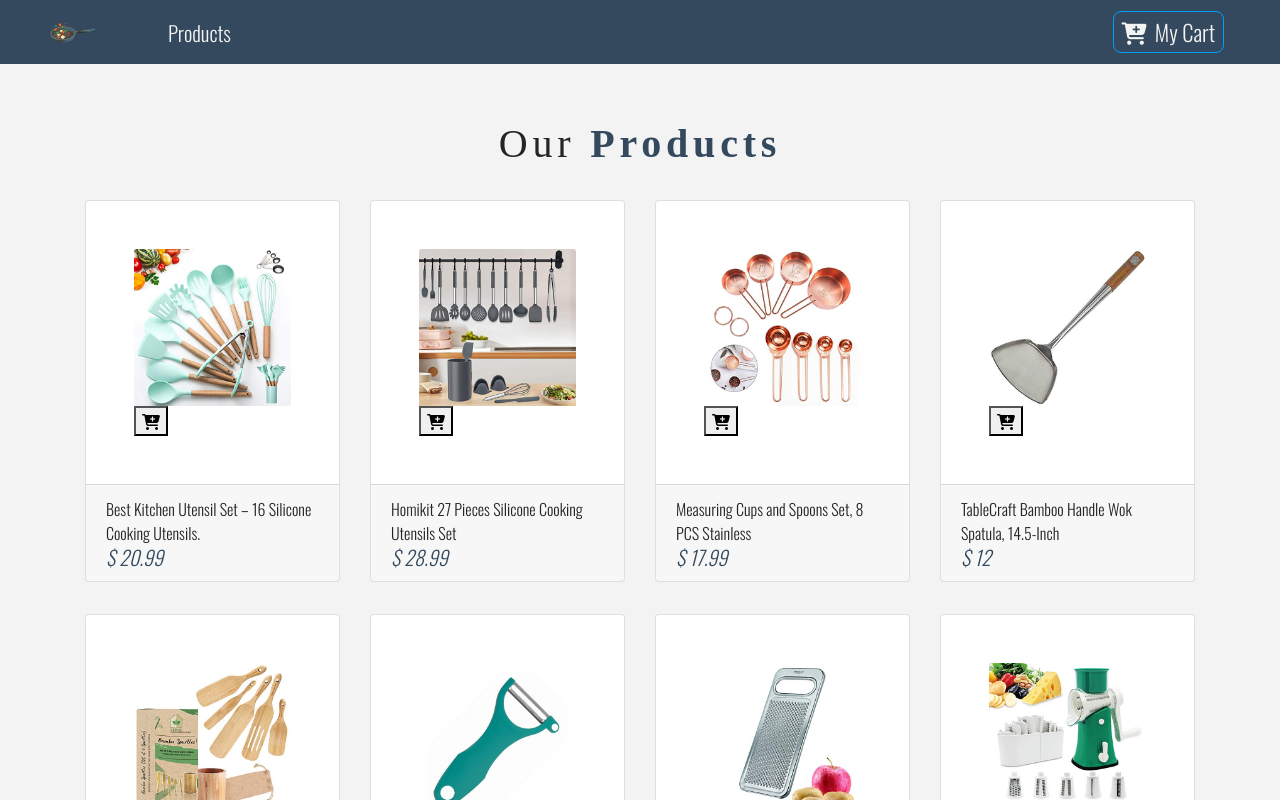
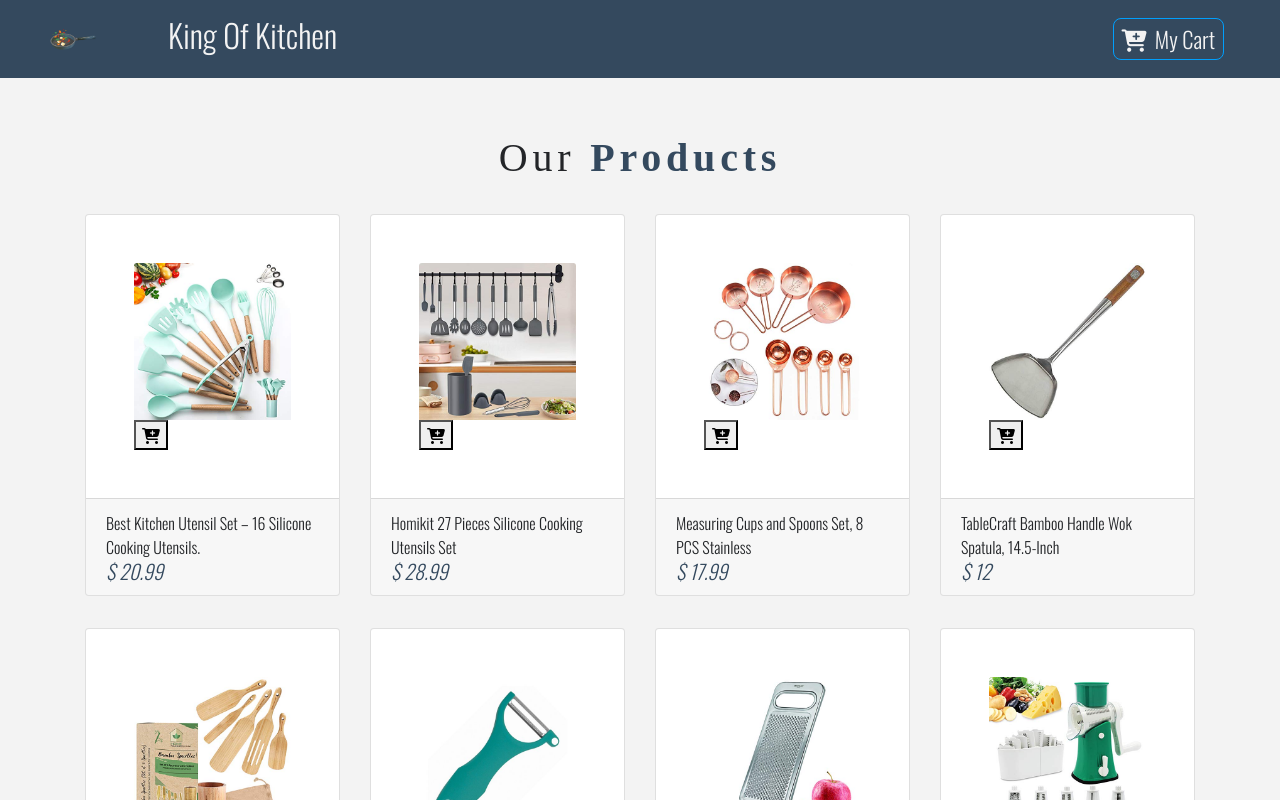
Before and after one commit to mchomvus4/e-commerce, a React (Create React App) app: page / in a window 1280 px wide. Shown: the top 800 px of the page. Built offline with nearby package versions, Linux system fonts and the light colour scheme; a web font is replaced by a local one.

Commit message:
navbar updated

```diff
--- a/src/components/Navbar.jsx
+++ b/src/components/Navbar.jsx
@@ -13,8 +13,9 @@ export default class Navbar extends Component {
        <ul className="navbar-nav align-items-center">
         <li className="nav-item ml-5"></li>
         <Link to='/' className="nav-link">
-         products
+        <h2>King of Kitchen</h2>
         </Link>
+
        </ul>
        <Link to='/cart' className="ml-auto">
         <ButtonContainer>
```
